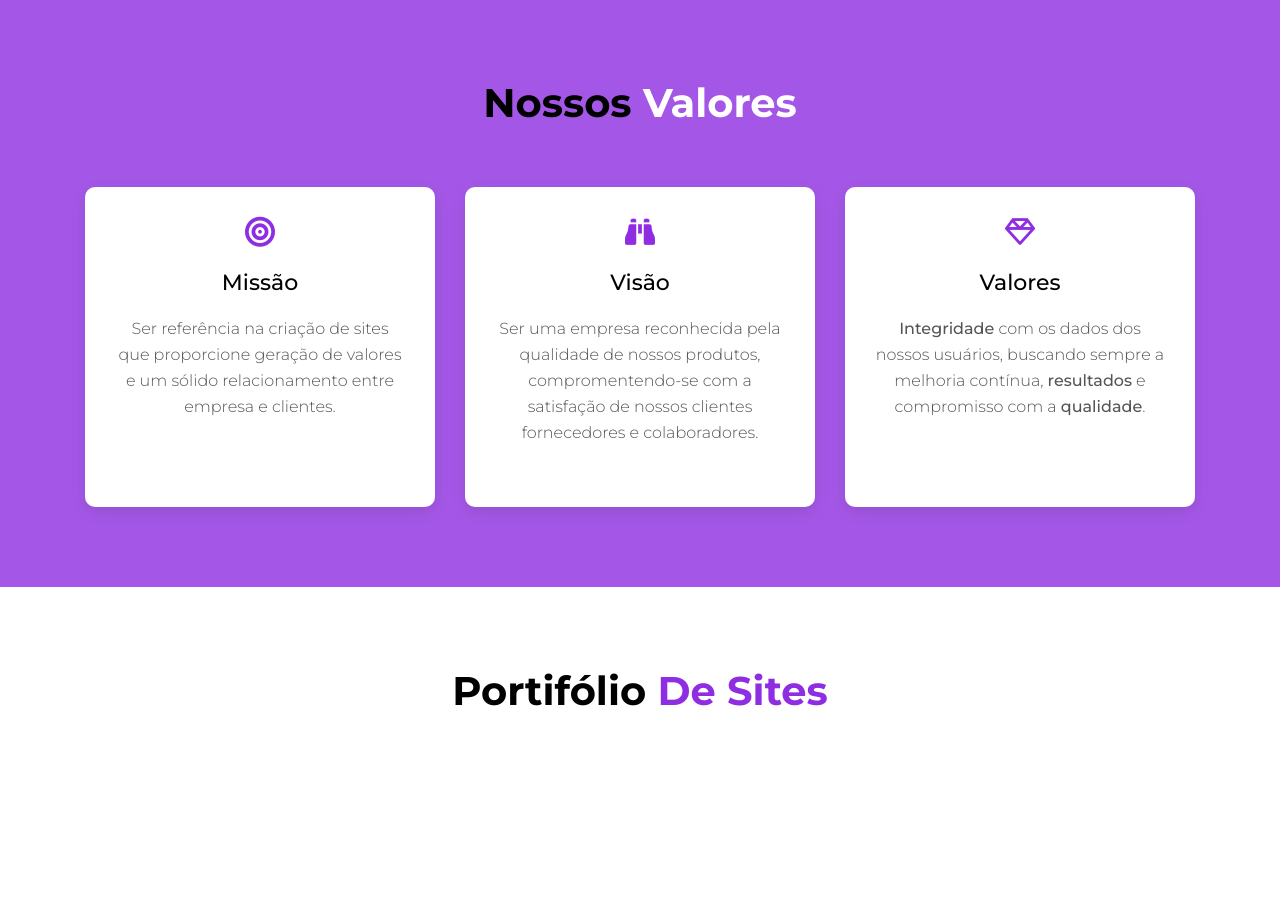
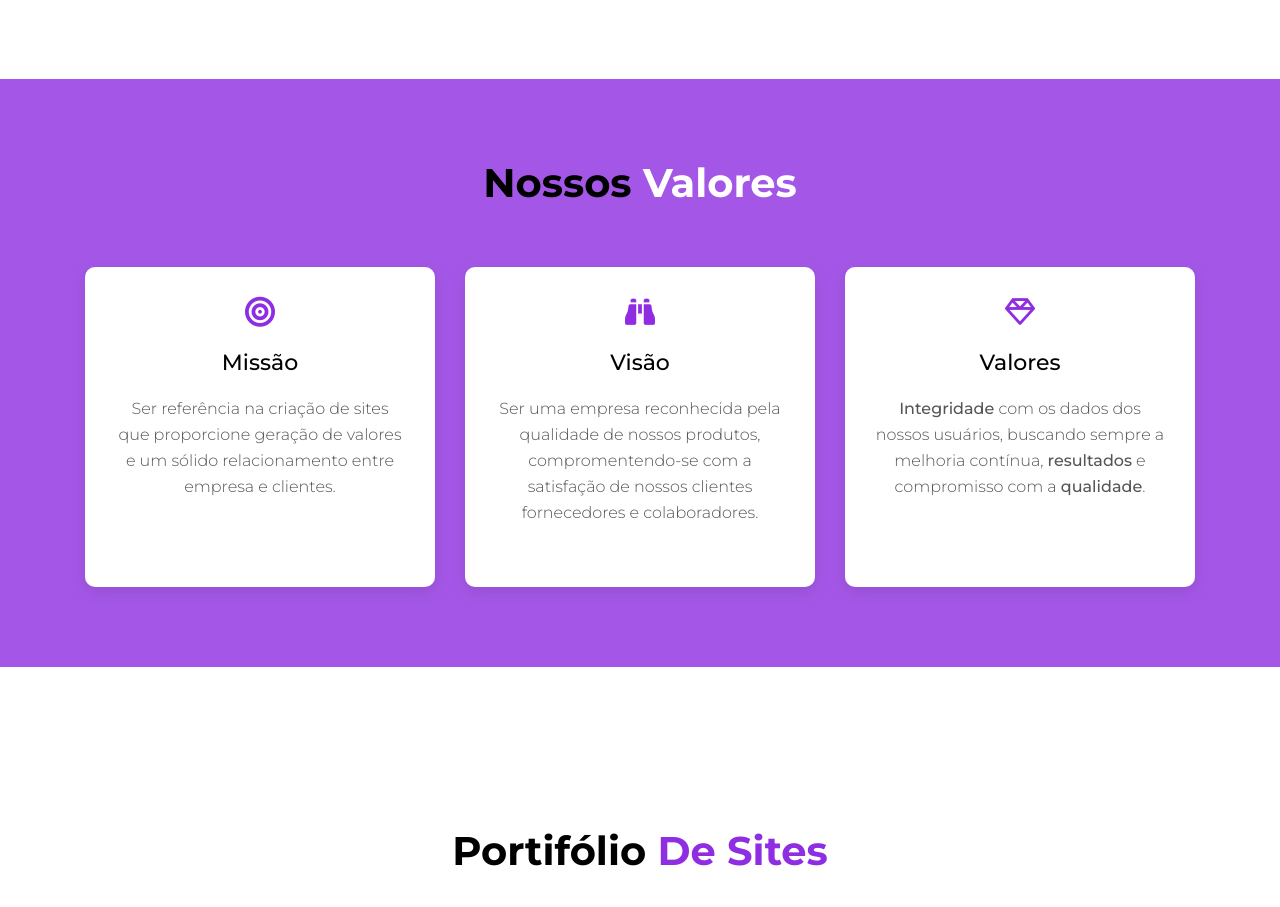
Before and after one commit to luanaAlm/service_page, a Django app: page / in a window 1280 px wide. Shown: the part 3075-3982 px from the top of the page. Run offline with Django 3.2, Linux system fonts and the light colour scheme; data that the repository does not hold is empty; some libraries are stand-ins or nearby versions.

Commit message:
alterando sections para div

```diff
--- a/core/templates/index.html
+++ b/core/templates/index.html
@@ -104,10 +104,9 @@
             </div>
         </div>
     </div>
-</section>
-<!-- fim services -->
     <!-- Inicio emphasis/destaques -->
-<section class="emphasis-facts section-padding">
+    <div class="div-padding">
+        <div class="emphasis-facts section-padding">
             <div class="container">
                 <div class="row justify-content-center">
                     <div class="col-lg-8">
@@ -160,8 +159,11 @@
                     </div>
                 </div>
             </div>
+        </div>
+    </div>
+    <!-- Fim emphasis -->
 </section>
-<!-- Fim emphasis -->
+<!-- fim services -->
 <!-- Inicio Sobre Nós -->
 <section class="aboutUs section-padding" id="aboutUs" data-scroll-index="2">
     <div class="container">
@@ -200,8 +202,8 @@
         <div class="row justify-content-center">
         </div>
     </div>
-</section>
-<section class="miss-vis-val section-padding">
+    <div class="div-padding">
+        <div class="miss-vis-val section-padding">
             <div class="container">
                 <div class="row justify-content-center">
                     <div class="col-lg-8">
@@ -241,6 +243,8 @@
                                 buscando sempre a melhoria contínua, <span>resultados</span>
                                 e compromisso com a <span>qualidade</span>.
                             </p>
+                        </div>
+                    </div>
                 </div>
             </div>
         </div>
--- a/static/css/style.css
+++ b/static/css/style.css
@@ -107,6 +107,9 @@
 }
 .section-padding {
   padding: 80px 0;
+}
+.div-padding {
+  padding-top: 80px;
 }
 .section-title {
   margin-bottom: 60px;
```
Lines whose indentation alone changed are shown as unchanged.
